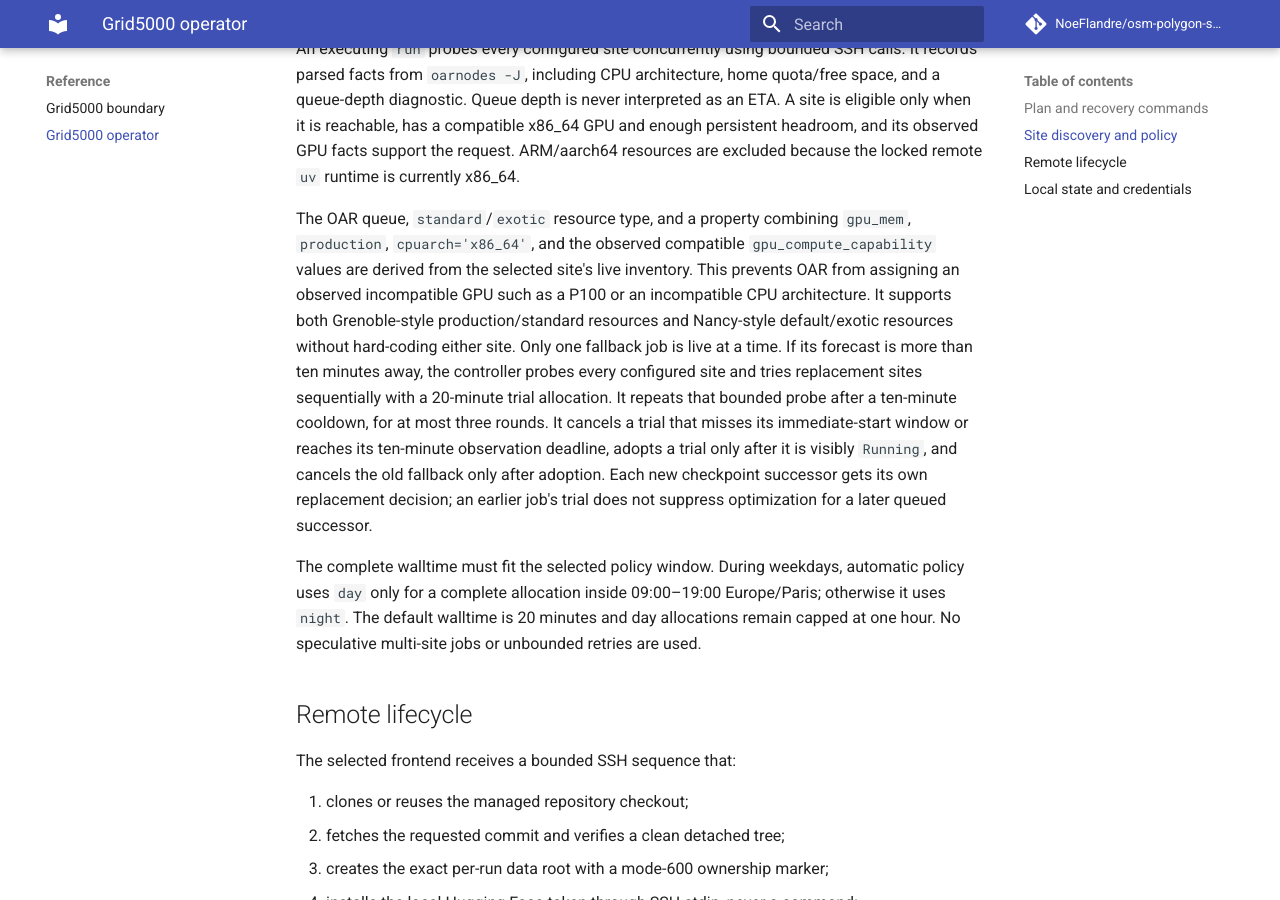
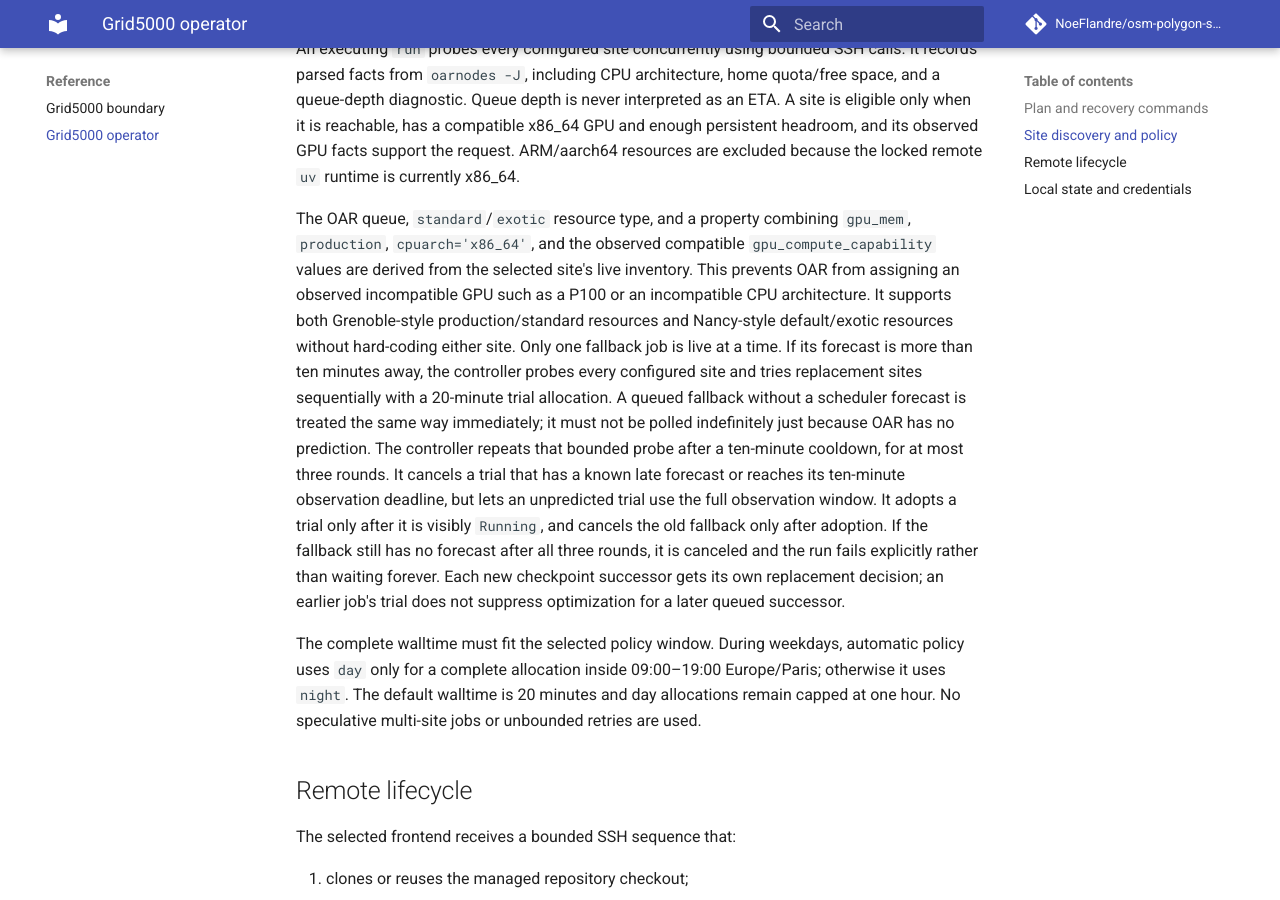
Before and after one commit to NoeFlandre/osm-polygon-sentence-classifier, an MkDocs documentation site: the page built from docs/reference/grid5000-operator.md, in a window 1280 px wide and 900 px high, scrolled down 1321 px. Built offline with MkDocs 1.6.1 and Material for MkDocs 9.7.7, drawn with Linux system fonts in a browser that asks for light colours; comment, search, counter and statistics services are not loaded.

Commit message:
fix: bound unpredicted Grid5000 queues

```diff
--- a/docs/reference/grid5000-operator.md
+++ b/docs/reference/grid5000-operator.md
@@ -75,13 +75,18 @@ production/standard resources and Nancy-style default/exotic resources without
 hard-coding either site. Only one
 fallback job is live at a time. If its forecast is more than ten minutes away,
 the controller probes every configured site and tries replacement sites
-sequentially with a 20-minute trial allocation. It repeats that bounded probe
-after a ten-minute cooldown, for at most three rounds. It cancels a trial that
-misses its immediate-start window or reaches its ten-minute observation
-deadline, adopts a trial only after it is visibly `Running`, and cancels the
-old fallback only after adoption. Each new checkpoint successor gets its own
-replacement decision; an earlier job's trial does not suppress optimization
-for a later queued successor.
+sequentially with a 20-minute trial allocation. A queued fallback without a
+scheduler forecast is treated the same way immediately; it must not be polled
+indefinitely just because OAR has no prediction. The controller repeats that
+bounded probe after a ten-minute cooldown, for at most three rounds. It cancels
+a trial that has a known late forecast or reaches its ten-minute observation
+deadline, but lets an unpredicted trial use the full observation window. It
+adopts a trial only after it is visibly `Running`, and cancels the old fallback
+only after adoption. If the fallback still has no forecast after all three
+rounds, it is canceled and the run fails explicitly rather than waiting
+forever. Each new checkpoint successor gets its own replacement decision; an
+earlier job's trial does not suppress optimization for a later queued
+successor.
 
 The complete walltime must fit the selected policy window. During weekdays,
 automatic policy uses `day` only for a complete allocation inside 09:00–19:00
```
Also changed, not shown: README.md (+6 -3 lines), docs/reference/grid5000-boundary.md (+7 -3 lines), 4 other files.
